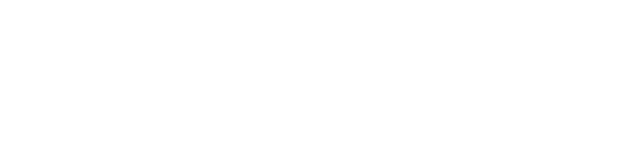
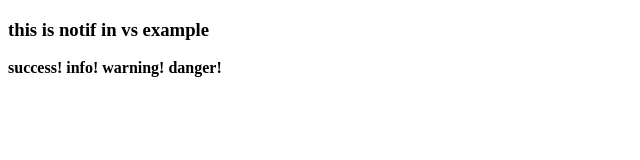
Before and after one commit to calsillano24-ux/test_github, a plain HTML site: page index.html in a window 1280 px wide. Shown: the whole page, without its empty margins (0-640 px from the left). Drawn offline with Linux system fonts and the light colour scheme.

Commit message:
Added Features

```diff
--- a/index.html
+++ b/index.html
@@ -3,9 +3,14 @@
 <head>
     <meta charset="UTF-8">
     <meta name="viewport" content="width=device-width, initial-scale=1.0">
-    <title>Document</title>
+    <title>this is my test git!</title>
 </head>
 <body>
 
+    <h3>this is notif in vs example</h3>
+    <strong>success!</strong>
+    <strong>info!</strong>
+    <strong>warning!</strong>
+    <strong>danger!</strong>
 </body>
 </html>
```
